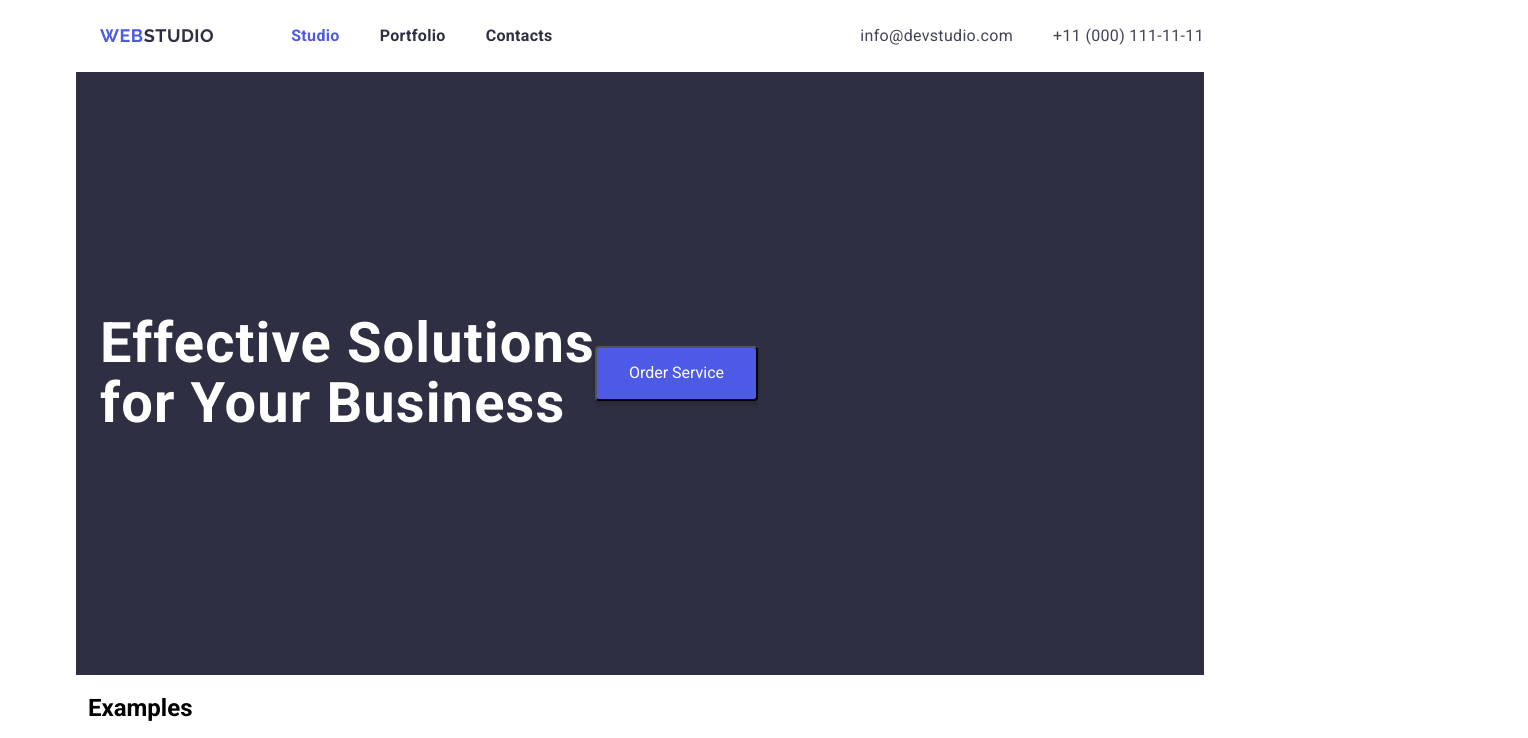
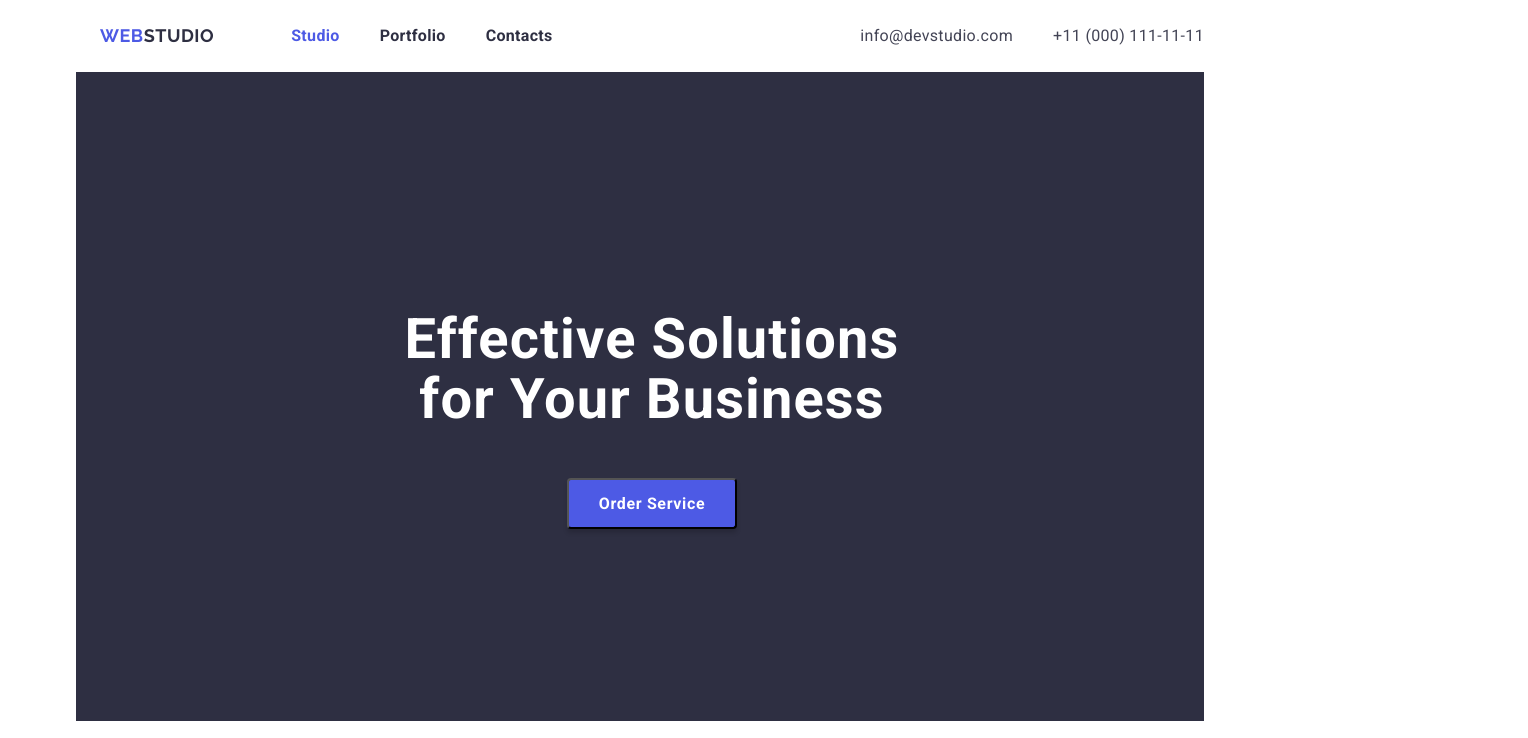
Before and after one commit to Valerii2889/goit-markup-hw-03, a plain HTML site: page index.html in a window 1280 px wide. Shown: the top 738 px of the page, 1528 px wide, since content can reach past the window. Drawn offline with nearby package versions, Linux system fonts and the light colour scheme.

Commit message:
add hero styles

```diff
--- a/css/styles.css
+++ b/css/styles.css
@@ -48,43 +48,6 @@ button {
 
 
 /* __________HEADER__________ */
-.header {
-	padding-top: 24px;
-	padding-bottom: 24px;
-}
-
-.header-container {
-	display: flex;
-	align-items: center;
-}
-
-.nav {
-	display: flex;
-	align-items: center;
-}
-
-.nav-list {
-	display: flex;
-	align-items: center;
-	}
-
-.nav-item:not(:last-child) {
-	margin-right: 40px;
-}
-
-.list {
-	display: flex;
-	align-items: center;
-
-	margin-left: auto;
-
-}
-
-.logo {
-
-	margin-right: 77px;
-}
-
 .logo {
 		font-family: 'Raleway';
 		font-weight: 800;
@@ -115,30 +78,14 @@ button {
 		line-height: 1.5;
 		letter-spacing: 0.02em;
 		color: var(--title-text-color);
-
-
-		margin-right: 40px;
-
-
 }
 
 .phone-link {
 		line-height: 1.5;
 		letter-spacing: 0.02em;
 		color: var(--title-text-color);
-
-
 }
 
-.container {
-	width: 1128px;
-	margin-left: auto;
-	margin-right: auto;
-	padding-left: 12px;
-	padding-right: 12px;
-
-
-}
 
 
 /* __________HERO__________ */
@@ -153,36 +100,16 @@ button {
 
 		letter-spacing: 0.02em;
 		color: var(--bg-color-body);
-
-
-
-
-
-
 }
 
 .hero-btn {
 		background: var(--accent-color);
 		box-shadow: 0px 4px 4px rgba(0, 0, 0, 0.15);
 		border-radius: 4px;
-
-
-		padding: 16px 32px;
-		display: flex;
-		align-items: center;
-
-
 }
 
 .btn {
 		color: var(--bg-color-body);
-}
-
-.hero-container {
-	width: 1440px;
-	height: 603px;
-	display: flex;
-	align-items: center;
 }
 
 
@@ -306,3 +233,89 @@ color: var(--accent-color);
 		letter-spacing: 0.02em;
 		color: var(--title-text-color);
 }
+
+
+
+/* __________HEADER Styles__________ */
+.header {
+	padding-top: 24px;
+	padding-bottom: 24px;
+}
+
+.header-container {
+	display: flex;
+	align-items: center;
+}
+
+.nav {
+	display: flex;
+	align-items: center;
+}
+
+.nav-list {
+	display: flex;
+	align-items: center;
+}
+
+.nav-item:not(:last-child) {
+	margin-right: 40px;
+}
+
+.list {
+	display: flex;
+	align-items: center;
+	margin-left: auto;
+}
+
+.logo {
+	margin-right: 77px;
+}
+
+.contact-link {
+	margin-right: 40px;
+}
+
+.container {
+	width: 1128px;
+	margin-left: auto;
+	margin-right: auto;
+	padding-left: 12px;
+	padding-right: 12px;
+}
+
+
+
+/* __________HERO Styles__________ */
+.hero-container {
+	padding-top: 192px;
+	padding-bottom: 192px;
+	text-align: center;
+}
+
+.hero-title {
+	margin-bottom: 48px;
+	font-weight: 600;
+	font-size: 56px;
+	line-height: 1.07;
+
+
+	letter-spacing: 0.02em;
+	color: #FFFFFF;
+}
+
+.hero-btn {
+	background: var(--accent-color);
+	box-shadow: 0px 4px 4px rgba(0, 0, 0, 0.15);
+	border-radius: 4px;
+
+	width: 170px;
+	height: 51px;
+
+	font-weight: 600;
+	line-height: 1.18px;
+	display: inline-block;
+	letter-spacing: 0.04em;
+	color: #FFFFFF;
+}
+
+.btn {}
```
